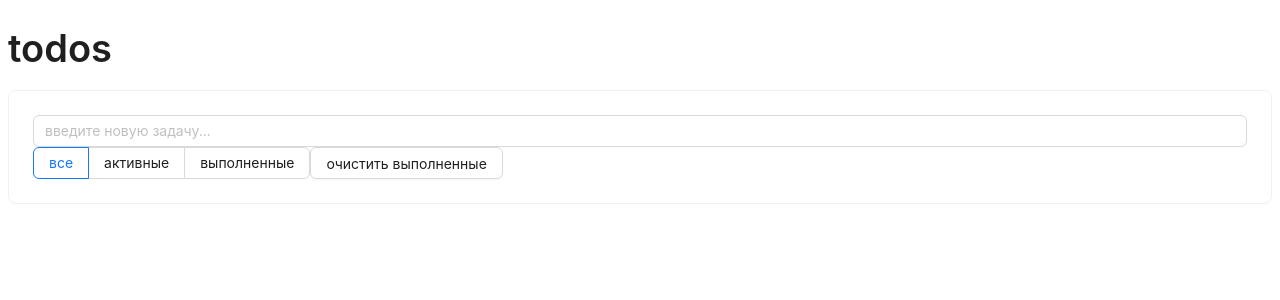
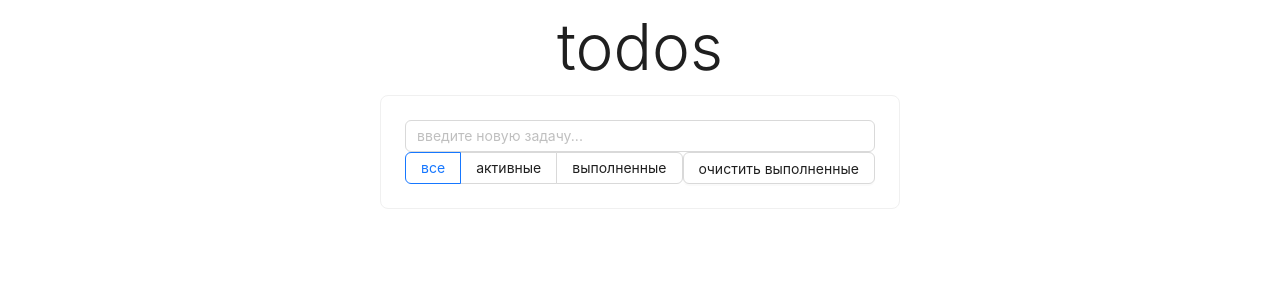
Before and after one commit to AntonyantsArtyom/Mindbox-ToDo, a React (Vite) app: page / in a window 1280 px wide. Shown: the top 300 px of the page. Built offline with nearby package versions, Linux system fonts and the light colour scheme.

Commit message:
chore: position items to center and add styles to title

```diff
--- a/package.json
+++ b/package.json
@@ -13,6 +13,7 @@
     "antd": "^5.26.4",
     "react": "^19.1.0",
     "react-dom": "^19.1.0",
+    "styled-components": "^6.1.19",
     "uuid": "^11.1.0"
   },
   "devDependencies": {
--- /dev/null
+++ b/src/App.styles.ts
@@ -0,0 +1,17 @@
+import { Typography } from "antd";
+import styled from "styled-components";
+
+export const ContainerStyled = styled.div`
+  justify-items: center;
+  display: grid;
+  gap: 10px;
+`;
+
+export const TitleStyled = styled(Typography.Title)`
+  && {
+    padding: 0px;
+    margin: 0px;
+    font-weight: 300;
+    font-size: 64px;
+  }
+`;
--- a/src/App.tsx
+++ b/src/App.tsx
@@ -1,8 +1,7 @@
 import { Input, Typography, Card, Checkbox, Flex, Radio, Button } from "antd";
 import { useState, type KeyboardEventHandler } from "react";
 import { v4 as uuidv4 } from "uuid";
-
-const { Title } = Typography;
+import { ContainerStyled, TitleStyled } from "./App.styles";
 
 interface ITask {
   value: string;
@@ -45,8 +44,8 @@ function App() {
   });
 
   return (
-    <>
-      <Title>todos</Title>
+    <ContainerStyled>
+      <TitleStyled>todos</TitleStyled>
       <Card>
         <Input onPressEnter={addNewTask} name="new_task" placeholder="введите новую задачу..." />
         <Flex vertical>
@@ -65,7 +64,7 @@ function App() {
           <Button onClick={clearCompleted}>очистить выполненные</Button>
         </Flex>
       </Card>
-    </>
+    </ContainerStyled>
   );
 }
 
```
Also changed, not shown: 1 other file (tests, documents, lock files or other folders).
